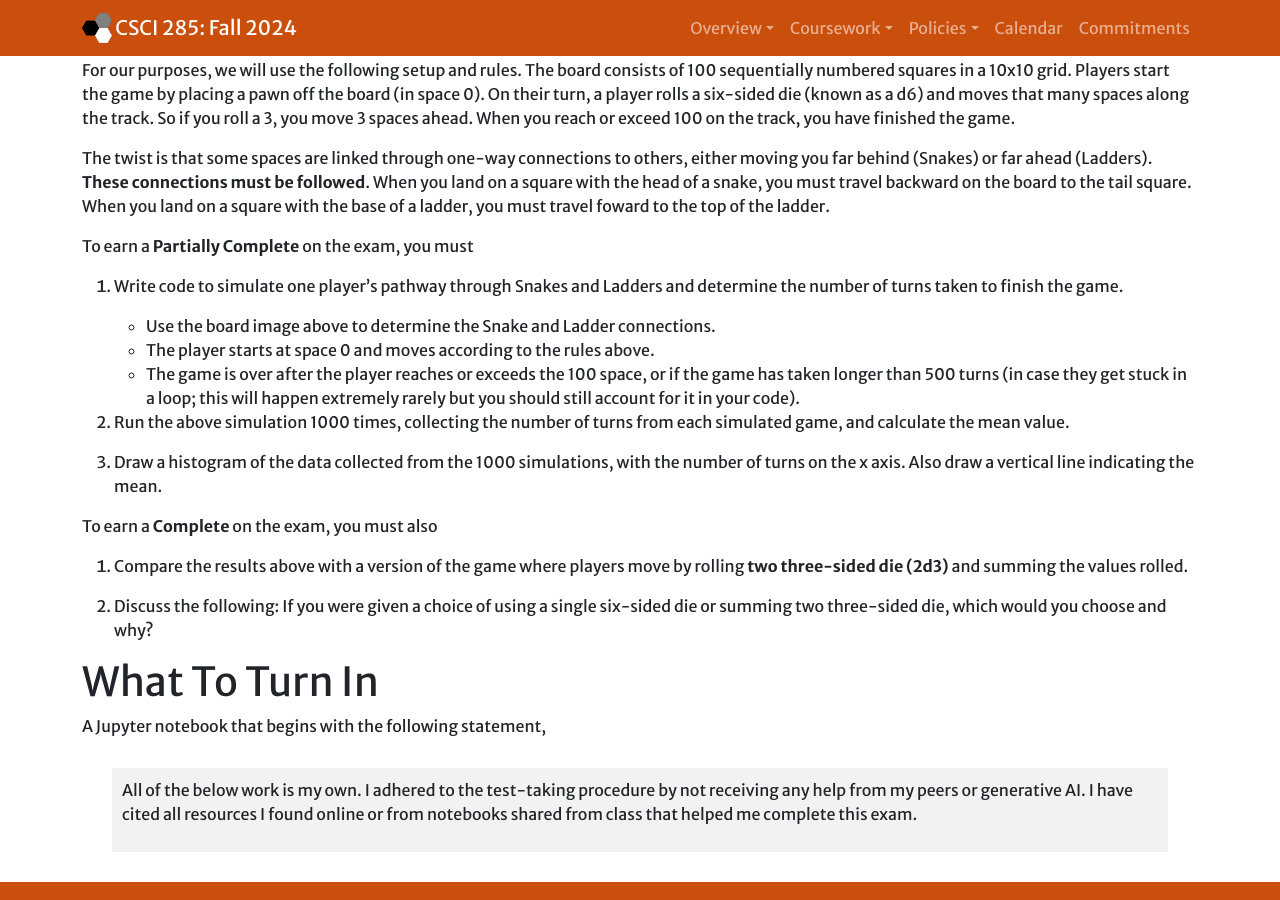
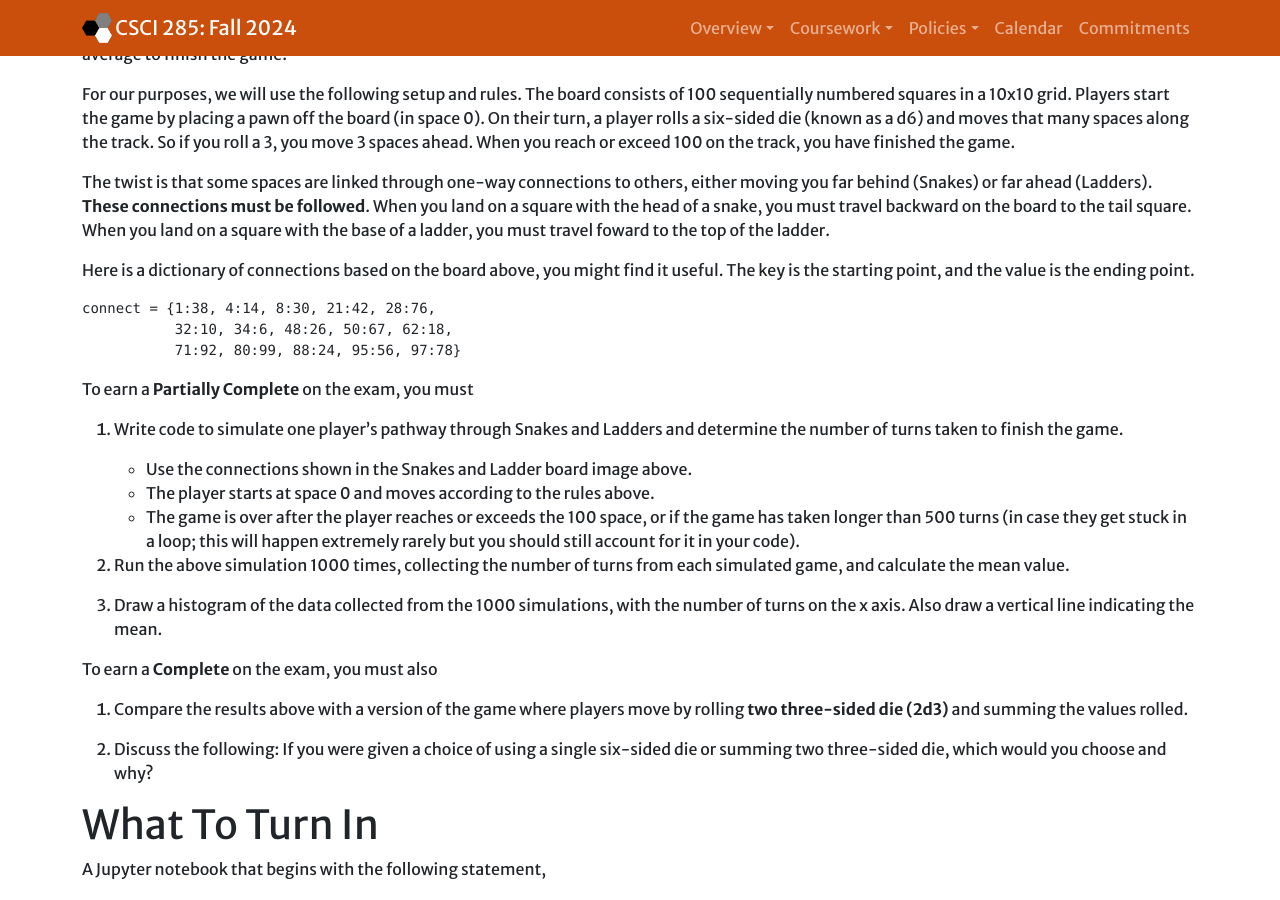
Before and after one commit to Hendrix-CS/csci285, a Jekyll site: the page built from exams/exam2aha.md, in a window 1280 px wide and 900 px high, scrolled down 1970 px. Built offline with Jekyll 4.4.1, drawn with Linux system fonts in a browser that asks for light colours; nearby versions of some CDN libraries; some of the changed text lies outside the part shown.

Commit message:
exam 2 updates

````diff
--- a/exams/exam2aha.md
+++ b/exams/exam2aha.md
@@ -28,7 +28,7 @@ Using `odeint`, you will solve and visualize the Hindmarsh-Rose model for x(t),
 
 To earn a **Partially Complete** on the exam, you must
 
-1. Write a function to calculate the derivative of x, y, and z at a given point in time. Use the equations as shown on the Wikipedia page.
+1. Write a function to calculate the derivative of x, y, and z at a given point in time. Use the equations as shown on the Wikipedia page. They use the [] to denote another level of paraenthesis, so don't be fooled, it is not an index lookup.
 
 2. Use `odeint` and your function above to solve the model given the following:
 
@@ -55,11 +55,19 @@ For our purposes, we will use the following setup and rules. The board consists
 
 The twist is that some spaces are linked through one-way connections to others, either moving you far behind (Snakes) or far ahead (Ladders). **These connections must be followed**. When you land on a square with the head of a snake, you must travel backward on the board to the tail square. When you land on a square with the base of a ladder, you must travel foward to the top of the ladder.
 
+Here is a dictionary of connections based on the board above, you might find it useful. The key is the starting point, and the value is the ending point.
+
+```
+connect = {1:38, 4:14, 8:30, 21:42, 28:76,
+           32:10, 34:6, 48:26, 50:67, 62:18,
+           71:92, 80:99, 88:24, 95:56, 97:78}
+```
+
 To earn a **Partially Complete** on the exam, you must
 
 1. Write code to simulate one player's pathway through Snakes and Ladders and determine the number of turns taken to finish the game.
 
-    * Use the board image above to determine the Snake and Ladder connections.
+    * Use the connections shown in the Snakes and Ladder board image above.
     * The player starts at space 0 and moves according to the rules above.
     * The game is over after the player reaches or exceeds the 100 space, or if the game has taken longer than 500 turns (in case they get stuck in a loop; this will happen extremely rarely but you should still account for it in your code).
 
````
